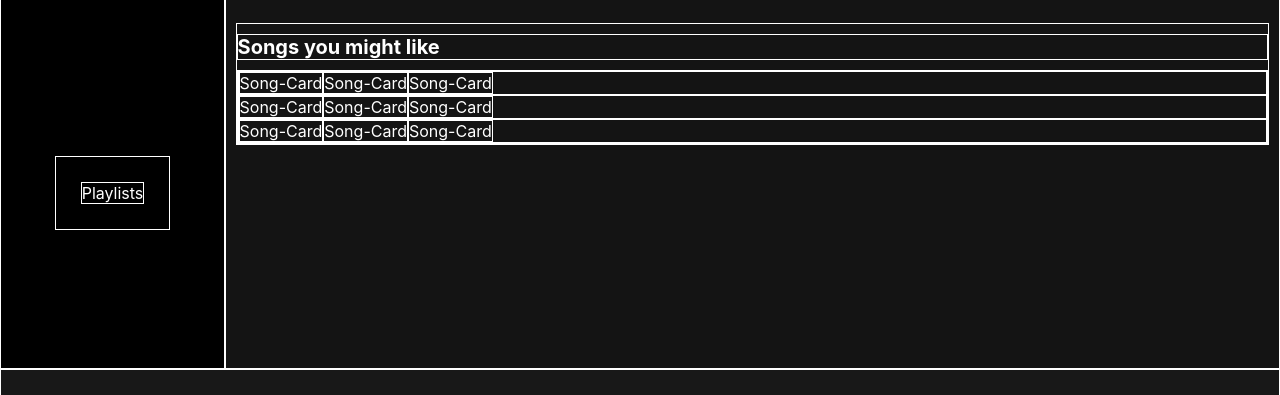
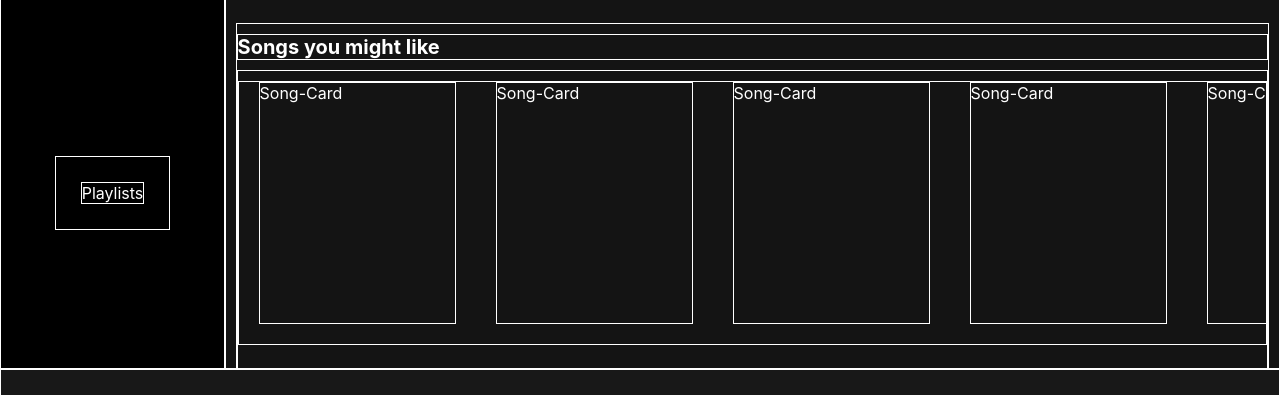
Before and after one commit to Brandon-Alvarez-03/react-ui-project, a React (Create React App) app: page / in a window 1280 px wide. Shown: the part 341-736 px from the top of the page. Built offline with nearby package versions, Linux system fonts and the light colour scheme.

Commit message:
css overflow set, song cards in place

```diff
--- a/src/App.css
+++ b/src/App.css
@@ -47,6 +47,7 @@
 }
 
 .sidebar {
+  z-index: 2;
   grid-area: sb;
   display: flex;
   flex-direction: column;
@@ -62,11 +63,14 @@
 
 .main {
   margin-top: -110px;
+  z-index: 1;
   grid-area: main;
   display: flex;
   flex-direction: column;
   align-items: center;
   background: linear-gradient(#1cd15d, #161616 10%, #141414 15%);
+  overflow-x: hidden;
+  overflow-y: auto;
 }
 
 .top-6-container {
@@ -93,7 +97,7 @@
   /* be sure to add the css for each top card as a styled div */
 }
 
-.song-card-container {
+.songs-container {
   display: flex;
   flex-direction: column;
   /* align-items: center; */
@@ -107,9 +111,18 @@
 .song-row {
   display: flex;
   flex-direction: row;
+  margin: 10px 0 25px 0;
+  overflow-x: scroll;
+}
+
+.song-card {
+  height: 240px;
+  min-width: 195px;
+  margin: 0px 20px 20px;
 }
 
 .footer {
+  z-index: 2;
   grid-area: ft;
   display: flex;
   flex-direction: row;
--- a/src/components/main/Main.js
+++ b/src/components/main/Main.js
@@ -16,9 +16,12 @@ function Main() {
           <TP title={"Playlist 6"} />
         </div>
       </div>
-      <div className="song-card-container">
+      <div className="songs-container">
         <p className="recommendation">Songs you might like</p>
-        <div className="songs">
+        <div className="song-row-container">
+          <SongRow />
+          <SongRow />
+          <SongRow />
           <SongRow />
           <SongRow />
           <SongRow />
--- a/src/components/main/Song-Card.jsx
+++ b/src/components/main/Song-Card.jsx
@@ -1,7 +1,7 @@
 import React from "react";
 
 function SongCard() {
-  return <div>Song-Card</div>;
+  return <div className="song-card">Song-Card</div>;
 }
 
 export default SongCard;
--- a/src/components/main/Song-Row.jsx
+++ b/src/components/main/Song-Row.jsx
@@ -7,7 +7,14 @@ function SongRow() {
       <SongCard />
       <SongCard />
       <SongCard />
-
+      <SongCard />
+      <SongCard />
+      <SongCard />
+      <SongCard />
+      <SongCard />
+      <SongCard />
+      <SongCard />
+      <SongCard />
     </div>
   );
 }
```
